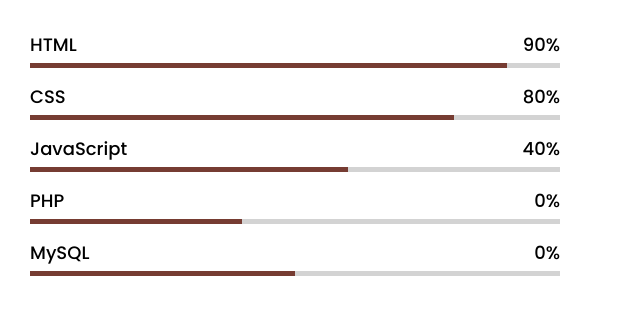
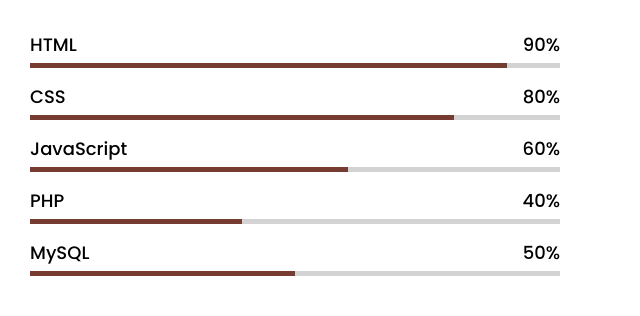
Before and after one commit to azlanajju/porfolio, a plain HTML site: page index.html in a window 1280 px wide. Shown: the part 2360-2676 px from the top of the page, 640-1280 px from the left. Drawn offline with nearby package versions, Linux system fonts and the light colour scheme.

Commit message:
Update index.html

```diff
--- a/index.html
+++ b/index.html
@@ -132,21 +132,21 @@
                     <div class="bars">
                         <div class="info">
                             <span>JavaScript</span>
-                            <span>40%</span>
+                            <span>60%</span>
                         </div>
                         <div class="line js"></div>
                     </div>
                     <div class="bars">
                         <div class="info">
                             <span>PHP</span>
-                            <span>0%</span>
+                            <span>40%</span>
                         </div>
                         <div class="line php"></div>
                     </div>
                     <div class="bars">
                         <div class="info">
                             <span>MySQL</span>
-                            <span>0%</span>
+                            <span>50%</span>
                         </div>
                         <div class="line mysql"></div>
                     </div>
```
